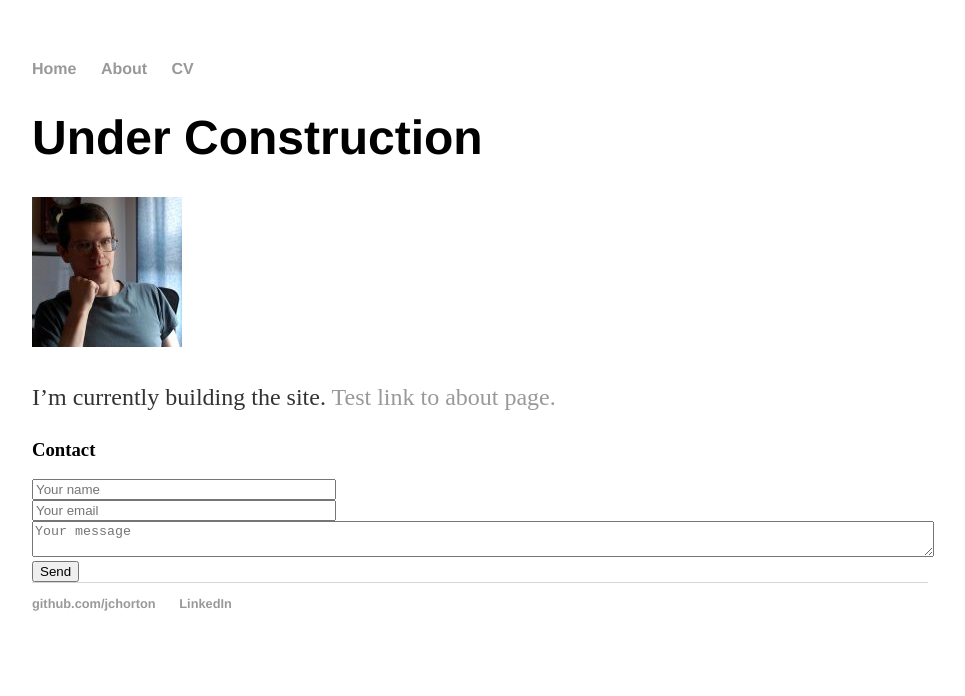
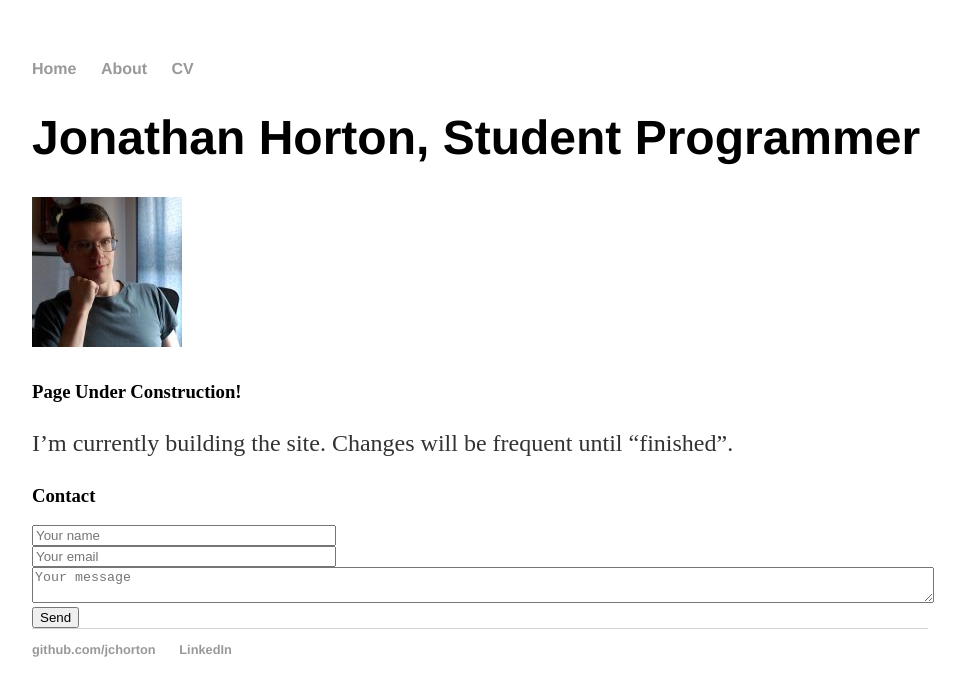
Before and after one commit to jchorton/jchorton.github.io, a Jekyll site: the page built from index.md, in a window 1280 px wide. Shown: the top 696 px of the page, without its empty margins (160-1125 px from the left). Built offline with Jekyll 4.4.1, drawn with Linux system fonts in a browser that asks for light colours.

Commit message:
Update index.md

```diff
--- a/index.md
+++ b/index.md
@@ -3,11 +3,11 @@ layout: default
 title: Jonathan Horton
 ---
 
-# Under Construction
-
+# Jonathan Horton, Student Programmer
 ![Image of Jonathan Horton](/images/jchortonCropSmall.jpg "Jonathan Horton")
 
-I'm currently building the site. [Test link to about page.](/about)
+### Page Under Construction!
+I'm currently building the site. Changes will be frequent until "finished".
 
 
 ### Contact
```
